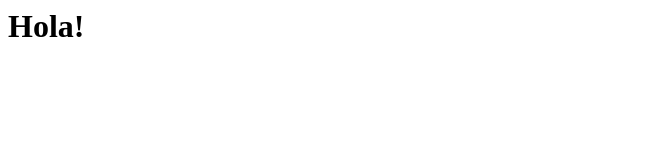
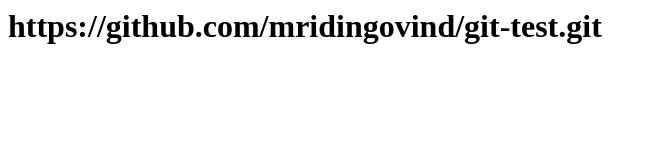
Before and after one commit to mridingovind/git-test, a plain HTML site: page index.html in a window 1280 px wide. Shown: the whole page, without its empty margins (0-657 px from the left). Drawn offline with Linux system fonts and the light colour scheme.

Commit message:
Commit #1

```diff
--- a/index.html
+++ b/index.html
@@ -1,4 +1,8 @@
 <html>
-    <head></head>
-    <body><h1>Hola!</h1></body>
+    <head>
+        <title>GitTest</title>
+    </head>
+    <body>
+        <h1>https://github.com/mridingovind/git-test.git</h1>
+    </body>
 </html>
```
